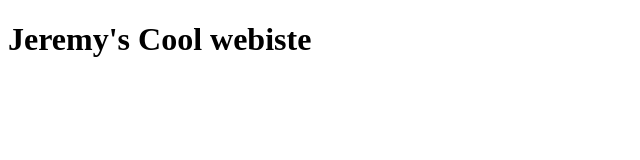
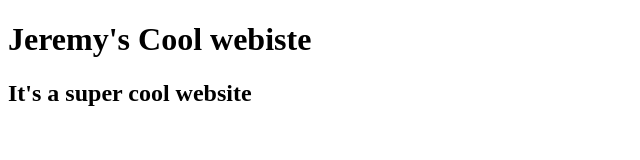
Before and after one commit to Jeremy-Fowler/first_day_website, a plain HTML site: page index.html in a window 1280 px wide. Shown: the whole page, without its empty margins (0-640 px from the left). Drawn offline with Linux system fonts and the light colour scheme.

Commit message:
added second heading

```diff
--- a/index.html
+++ b/index.html
@@ -9,6 +9,7 @@
 
 <body>
   <h1>Jeremy's Cool webiste</h1>
+  <h2>It's a super cool website</h2>
 </body>
 
 </html>
```
